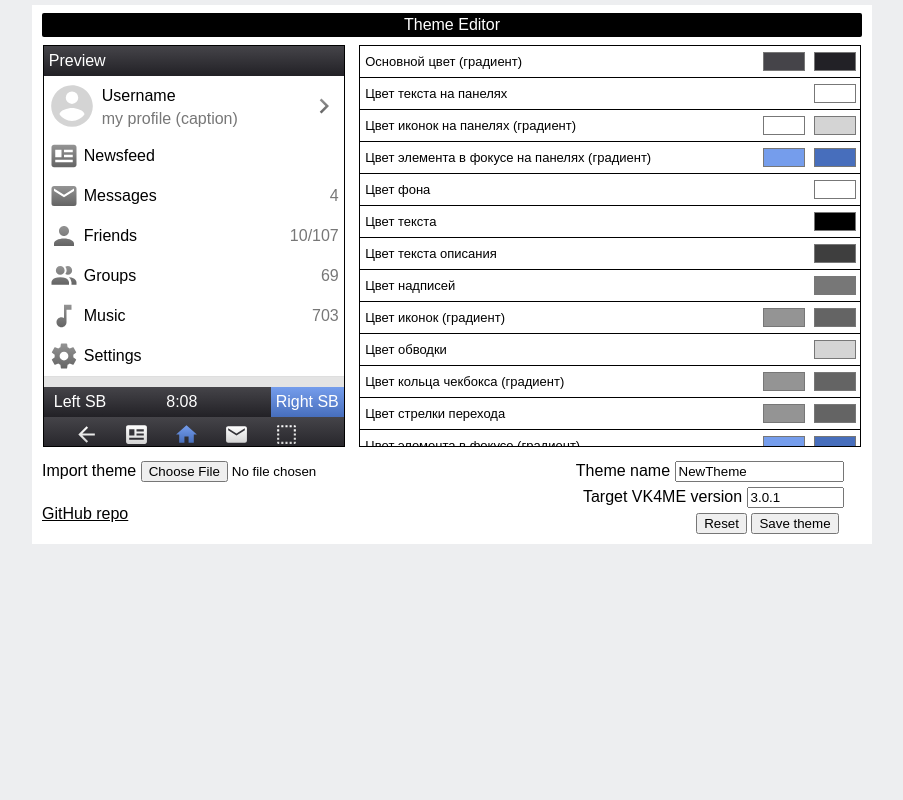
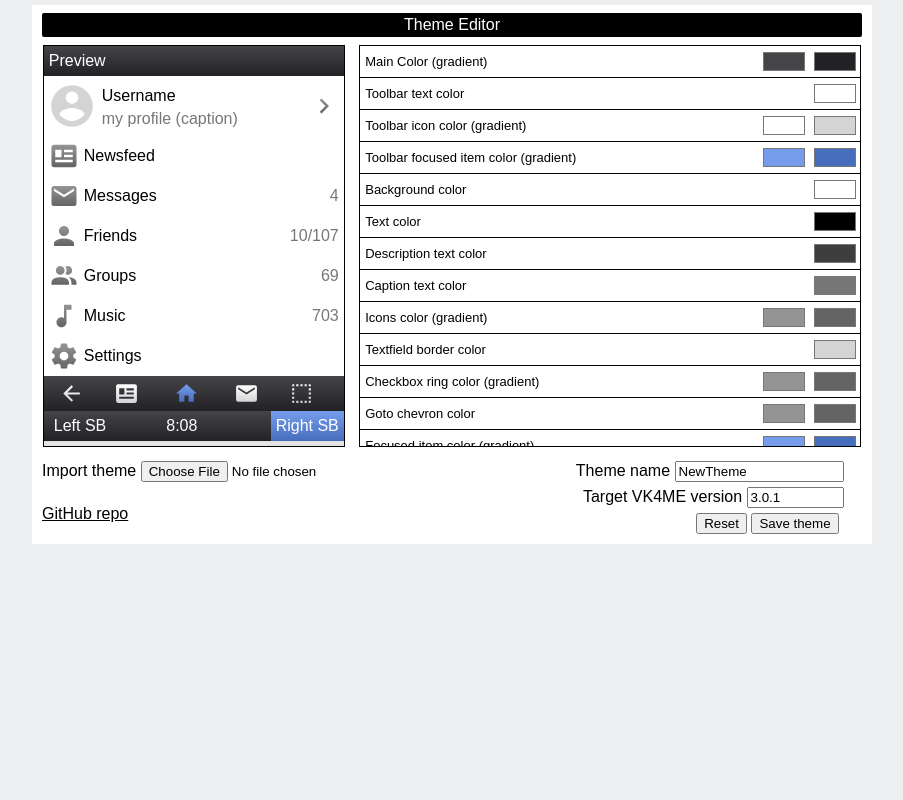
Before and after one commit to MuseCat77/V4TE, a plain HTML site: page index.html in a window 1280 px wide. Shown: the whole page, without its empty margins (188-1091 px from the left). Drawn offline with Linux system fonts and the light colour scheme.

Commit message:
English localization

```diff
--- a/index.html
+++ b/index.html
@@ -191,40 +191,38 @@
 						<span class="textColorPreview" style="line-height: 20px; float: left; padding-left: 5px; padding-top: 10px;">Settings</span>
 					</div>
 				</div>
-				<div class="footerLineColorPreview" style="height:1px; background: red;"></div>
-				<div class="footerColorPreview" style="height:10px; background: red;"></div>
 				<div class="mainColorPreview">
-					<span class="onMainTextColorPreview" style="line-height: 20px; float: left; padding: 5px;">Left SB</span>
-					<span class="onMainTextColorPreview" style="line-height: 20px; float: left; padding: 5px; padding-left: 55px;">8:08</span>
-					<span class="onMainTextColorPreview focusedMainColorPreview" style="line-height: 20px; float: right; padding: 5px;">Right SB</span>
-				</div>
-
-				<div class="mainColorPreview">
-					<svg style="float: left; width: 25px; height: 35px; padding-left: 25px;" viewBox="0 0 24 24">
+					<svg style="float: left; width: 25px; height: 35px; padding-left: 10px;" viewBox="0 0 24 24">
 						<linearGradient class="onMainIconColorPreview" id="onMainIconColorPreview" x2="0" y2="1">
 							<stop offset="0%" stop-color="#ff0000"/>
 							<stop offset="100%" stop-color="#ffa000"/>
 						</linearGradient>
     					<path fill="url(#onMainIconColorPreview)" d="M20,11V13H8L13.5,18.5L12.08,19.92L4.16,12L12.08,4.08L13.5,5.5L8,11H20Z" />
 					</svg>
-					<svg style="float: left; width: 25px; height: 35px; padding-left: 25px;" viewBox="0 0 24 24">
+					<svg style="float: left; width: 25px; height: 35px; padding-left: 30px;" viewBox="0 0 24 24">
     					<path fill="url(#onMainIconColorPreview)" d="M20 3H4C2.89 3 2 3.89 2 5V19C2 20.11 2.89 21 4 21H20C21.11 21 22 20.11 22 19V5C22 3.89 21.11 3 20 3M5 7H10V13H5V7M19 17H5V15H19V17M19 13H12V11H19V13M19 9H12V7H19V9Z" />
 					</svg>
-					<svg style="float: left; width: 25px; height: 35px; padding-left: 25px;" viewBox="0 0 24 24">
+					<svg style="float: left; width: 25px; height: 35px; padding-left: 35px;" viewBox="0 0 24 24">
 						<linearGradient class="focusedMainColorPreview" id="focusedMainColorPreview" x2="0" y2="1">
 							<stop offset="0%" stop-color="#ff0000"/>
 							<stop offset="100%" stop-color="#ffa000"/>
 						</linearGradient>
     					<path fill="url(#focusedMainColorPreview)" d="M10,20V14H14V20H19V12H22L12,3L2,12H5V20H10Z" />
 					</svg>
-					<svg style="float: left; width: 25px; height: 35px; padding-left: 25px;" viewBox="0 0 24 24">
+					<svg style="float: left; width: 25px; height: 35px; padding-left: 35px;" viewBox="0 0 24 24">
     					<path fill="url(#onMainIconColorPreview)" d="M20,8L12,13L4,8V6L12,11L20,6M20,4H4C2.89,4 2,4.89 2,6V18A2,2 0 0,0 4,20H20A2,2 0 0,0 22,18V6C22,4.89 21.1,4 20,4Z" />
 					</svg>
-					<svg style="float: left; width: 25px; height: 35px; padding-left: 25px;" viewBox="0 0 24 24">
+					<svg style="float: left; width: 25px; height: 35px; padding-left: 30px;" viewBox="0 0 24 24">
     					<path fill="url(#onMainIconColorPreview)" d="M4,3H5V5H3V4A1,1 0 0,1 4,3M20,3A1,1 0 0,1 21,4V5H19V3H20M15,5V3H17V5H15M11,5V3H13V5H11M7,5V3H9V5H7M21,20A1,1 0 0,1 20,21H19V19H21V20M15,21V19H17V21H15M11,21V19H13V21H11M7,21V19H9V21H7M4,21A1,1 0 0,1 3,20V19H5V21H4M3,15H5V17H3V15M21,15V17H19V15H21M3,11H5V13H3V11M21,11V13H19V11H21M3,7H5V9H3V7M21,7V9H19V7H21Z" />
 					</svg>
-
 				</div>
+				<div class="mainColorPreview">
+					<span class="onMainTextColorPreview" style="line-height: 20px; float: left; padding: 5px;">Left SB</span>
+					<span class="onMainTextColorPreview" style="line-height: 20px; float: left; padding: 5px; padding-left: 55px;">8:08</span>
+					<span class="onMainTextColorPreview focusedMainColorPreview" style="line-height: 20px; float: right; padding: 5px;">Right SB</span>
+				</div>
+				<div class="footerLineColorPreview" style="height:1px; background: red;"></div>
+				<div class="footerColorPreview" style="height:10px; background: red;"></div>
 				<div class="backgroundColorPreview" style="color: linear-gradient(#ff0000, #ffa000);">
 					<svg style="width:30px; height:60px; float: left;" viewBox="0 0 24 24">
     					<path fill="url(#iconColorPreview)" d="M12 8C8.44 8 6.65 12.31 9.17 14.83C11.69 17.35 16 15.56 16 12C16 9.79 14.21 8 12 8M5 15H3V19C3 20.1 3.9 21 5 21H9V19H5M5 5H9V3H5C3.9 3 3 3.9 3 5V9H5M19 3H15V5H19V9H21V5C21 3.9 20.1 3 19 3M19 19H15V21H19C20.1 21 21 20.1 21 19V15H19" />
@@ -694,7 +692,7 @@
    		<script type="text/javascript">
    			var colorData = {
    				mainColor: {
-   					name: 'Основной цвет (градиент)',
+   					name: 'Main Color (gradient)',
    					hexValue: '',
    				},
 
@@ -704,12 +702,12 @@
    				},
 
    				onMainTextColor: {
-   					name: 'Цвет текста на панелях',
+   					name: 'Toolbar text color',
    					hexValue: '',
    				},
 
    				onMainIconColor: {
-   					name: 'Цвет иконок на панелях (градиент)',
+   					name: 'Toolbar icon color (gradient)',
    					hexValue: '',
    				},
 
@@ -719,7 +717,7 @@
    				},
 
    				focusedMainColor: {
-   					name: 'Цвет элемента в фокусе на панелях (градиент)',
+   					name: 'Toolbar focused item color (gradient)',
    					hexValue: '',
    				},
 
@@ -729,27 +727,27 @@
    				},
 
    				backgroundColor: {
-   					name: 'Цвет фона',
+   					name: 'Background color',
    					hexValue: '',
    				},
 
    				textColor: {
-   					name: 'Цвет текста',
+   					name: 'Text color',
    					hexValue: '',
    				},
 
    				descriptionColor: {
-   					name: 'Цвет текста описания',
+   					name: 'Description text color',
    					hexValue: '',
    				},
 
    				captionColor: {
-   					name: 'Цвет надписей',
+   					name: 'Caption text color',
    					hexValue: '',
    				},
 
    				iconColor: {
-   					name: 'Цвет иконок (градиент)',
+   					name: 'Icons color (gradient)',
    					hexValue: '',
    				},
 
@@ -759,17 +757,17 @@
    				},
 
    				borderColor: {
-   					name: 'Цвет обводки',
+   					name: 'Textfield border color',
    					hexValue: '',
    				},
 
    				checkboxColor: {
-   					name: 'Цвет кольца чекбокса (градиент)',
+   					name: 'Checkbox ring color (gradient)',
    					hexValue: '',
    				},
 
    				gotoColor: {
-   					name: 'Цвет стрелки перехода',
+   					name: 'Goto chevron color',
    					hexValue: '',
    				},
 
@@ -784,7 +782,7 @@
    				},
 
    				focusedBackgroundColor: {
-   					name: 'Цвет элемента в фокусе (градиент)',
+   					name: 'Focused item color (gradient)',
    					hexValue: '',
    				},
 
@@ -794,22 +792,22 @@
    				},
 
    				focusedTextColor: {
-   					name: 'Цвет текста в фокусе',
+   					name: 'Focused text color',
    					hexValue: '',
    				},
 
    				focusedDescriptionColor: {
-   					name: 'Цвет описания в фокусе',
+   					name: 'Focused description text color',
    					hexValue: '',
    				},
 
    				focusedCaptionColor: {
-   					name: 'Цвет надписей в фокусе',
+   					name: 'Focused caption text color',
    					hexValue: '',
    				},
 
    				focusedIconColor: {
-   					name: 'Цвет иконок в фокусе (градиент)',
+   					name: 'Focused icons color (gradient)',
    					hexValue: '',
    				},
 
@@ -819,22 +817,22 @@
    				},
 
    				focusedBorderColor: {
-   					name: 'Цвет обводки элемента в фокусе',
+   					name: 'Focused item border color',
    					hexValue: '',
    				},
 
    				selectedCheckboxColor: {
-   					name: 'Цвет выбранного чекбокса (градиент)',
+   					name: 'Selected checkbox color (gradient)',
    					hexValue: '',
    				},
 
    				focusedCheckboxColor: {
-   					name: 'Цвет чекбокса в фокусе (градиент)',
+   					name: 'Focused checkbox color (gradient)',
    					hexValue: '',
    				},
 
    				focusedGotoColor: {
-   					name: 'Цвет стрелки перехода в фокусе (градиент)',
+   					name: 'Focused goto chevron color (gradient)',
    					hexValue: '',
    				},
 
@@ -854,7 +852,7 @@
    				},
 
    				activeIconColor: {
-   					name: '[не используется] Цвет активных иконок (градиент)',
+   					name: '[unused] Icons badge color (gradient)',
    					hexValue: '',
    				},
 
@@ -864,7 +862,7 @@
    				},
 
    				unreadBackgroundColor: {
-   					name: 'Цвет фона непрочитанного диалога (градиент)',
+   					name: 'Unread chat background color (gradient)',
    					hexValue: '',
    				},
 
@@ -874,12 +872,12 @@
    				},
 
    				unreadCloudForegroundColor: {
-   					name: 'Цвет количества непрочитанных',
+   					name: 'Unread badge text color',
    					hexValue: '',
    				},
 
    				unreadCloudBackgroundColor: {
-   					name: 'Цвет фона количества непрочитанных (градиент)',
+   					name: 'Unread badge color (gradient)',
    					hexValue: '',
    				},
 
@@ -889,12 +887,12 @@
    				},
 
    				focusedUnreadCloudForegroundColor: {
-   					name: 'Цвет количества непрочитанных в фокусе',
+   					name: 'Focused unread badge text color',
    					hexValue: '',
    				},
 
    				focusedUnreadCloudBackgroundColor: {
-   					name: 'Цвет фона количества непрочитанных в фокусе (градиент)',
+   					name: 'Unread badge color (gradient)',
    					hexValue: '',
    				},
 
@@ -904,22 +902,22 @@
    				},
 
    				itemSeparatorColor: {
-   					name: 'Цвет разделителя',
+   					name: 'Separator color',
    					hexValue: '',
    				},
 
    				footerColor: {
-   					name: 'Цвет футера',
+   					name: 'Content footer color',
    					hexValue: '',
    				},
 
    				nonLoadedContentColor: {
-   					name: 'Цвет незагруженного контента',
+   					name: 'Nonloaded content color',
    					hexValue: '',
    				},
 
    				sliderColor: {
-   					name: 'Цвет слайдера (градиент)',
+   					name: 'Slider color (gradient)',
    					hexValue: '',
    				},
 
@@ -929,7 +927,7 @@
    				},
 
    				sliderLoadedColor: {
-   					name: 'Цвет заполненной части слайдера (градиент)',
+   					name: 'Loaded part slider color (gradient)',
    					hexValue: '',
    				},
 
@@ -939,7 +937,7 @@
    				},
 
    				sliderButtonColor: {
-   					name: 'Цвет кнопки слайдера (градиент)',
+   					name: 'Slider knob color (gradient)',
    					hexValue: '',
    				},
 
@@ -949,7 +947,7 @@
    				},
 
    				focusedSliderButtonColor: {
-   					name: 'Цвет кнопки слайдера в фокусе (градиент)',
+   					name: 'Focused slider knob color (gradient)',
    					hexValue: '',
    				},
 
@@ -959,12 +957,12 @@
    				},
 
    				sliderButtonBorderColor: {
-   					name: 'Цвет обводки кнопки слайдера',
+   					name: 'Slider knob border color',
    					hexValue: '',
    				},
 
    				userMessageColor: {
-   					name: 'Цвет отправленного сообщения (градиент)',
+   					name: 'Sent message color (gradient)',
    					hexValue: '',
    				},
 
@@ -974,7 +972,7 @@
    				},
 
    				somebodyMessageColor: {
-   					name: 'Цвет полученного сообщения (градиент)',
+   					name: 'Received message color (gradient)',
    					hexValue: '',
    				},
 
@@ -984,62 +982,62 @@
    				},
 
    				userMessageBorderColor: {
-   					name: 'Цвет обводки отправленного сообщения',
+   					name: 'Sent message border color',
    					hexValue: '',
    				},
 
    				somebodyMessageBorderColor: {
-   					name: 'Цвет обводки полученного сообщения',
+   					name: 'Received message border color',
    					hexValue: '',
    				},
 
    				actionMessageColor: {
-   					name: 'Цвет служебных сообщений',
+   					name: 'Chat action color',
    					hexValue: '',
    				},
 
    				userMessageQuoteColor: {
-   					name: 'Цвет полосы ответа в отправленном сообщении',
+   					name: 'Sent quote bar color',
    					hexValue: '',
    				},
 
    				somebodyMessageQuoteColor: {
-   					name: 'Цвет полосы ответа в полученном сообщении',
+   					name: 'Received quote bar color',
    					hexValue: '',
    				},
 
    				messageContentBackgroundColor: {
-   					name: 'Цвет фона чата',
+   					name: 'Chat background color',
    					hexValue: '',
    				},
 
    				spinnerIconColor: {
-   					name: 'Цвет индикатора загрузки',
+   					name: 'Spinner color',
    					hexValue: '',
    				},
 
    				onlineIconColor: {
-   					name: 'Цвет индикатора онлайна',
+   					name: 'Online badge color',
    					hexValue: '',
    				},
 
    				onlineBackgroundColor: {
-   					name: 'Цвет фона индикатора онлайна',
+   					name: 'Online badge background color',
    					hexValue: '',
    				},
 
    				dimmColor: {
-   					name: 'Цвет фонового затенения',
+   					name: 'Dimming color',
    					hexValue: '',
    				},
 
    				msgFieldBackgroundColor: {
-   					name: 'Цвет поля ввода сообщения',
+   					name: 'Message textfield color',
    					hexValue: '',
    				},
 
    				likeColor: {
-   					name: 'Цвет лайка (градиент)',
+   					name: 'Like color (gradient)',
    					hexValue: '',
    				},
 
@@ -1049,12 +1047,12 @@
    				},
 
    				likeTextColor: {
-   					name: 'Цвет счетчика лайков',
+   					name: 'Like counter color',
    					hexValue: '',
    				},
 
    				focusedLikeColor: {
-   					name: 'Цвет лайка в фокусе (градиент)',
+   					name: 'Focused like color (gradient)',
    					hexValue: '',
    				},
 
@@ -1064,32 +1062,32 @@
    				},
 
    				focusedLikeTextColor: {
-   					name: 'Цвет счетчика лайков в фокусе',
+   					name: 'Focused like counter color',
    					hexValue: '',
    				},
 
    				scrollColor: {
-   					name: 'Цвет полосы прокрутки',
+   					name: 'Scrollbar color',
    					hexValue: '',
    				},
 
    				footerLineColor: {
-   					name: 'Цвет тени футера',
+   					name: 'Content footer shadow',
    					hexValue: '',
    				},
 
    				popupColor: {
-   					name: 'Цвет всплывающего окна',
+   					name: 'Popup color',
    					hexValue: '',
    				},
 
    				focusedSliderButtonBorderColor: {
-   					name: 'Цвет обводки кнопки слайдера в фокусе',
+   					name: 'Focused slider knob border color',
    					hexValue: '',
    				},
 
    				mutedUnreadCloudBackgroundColor: {
-   					name: 'Цвет количества непрочитанных у чатов с отключенными уведомлениями (градиент)',
+   					name: 'Muted unread badge color (gradient)',
    					hexValue: '',
    				},
 
@@ -1099,7 +1097,7 @@
    				},
 
    				focusedMutedUnreadCloudBackgroundColor: {
-   					name: 'Цвет количества непрочитанных у чатов с отключенными уведомлениями в фокусе (градиент)',
+   					name: 'Focused muted unread badge color (gradient)',
    					hexValue: '',
    				},
 
```
